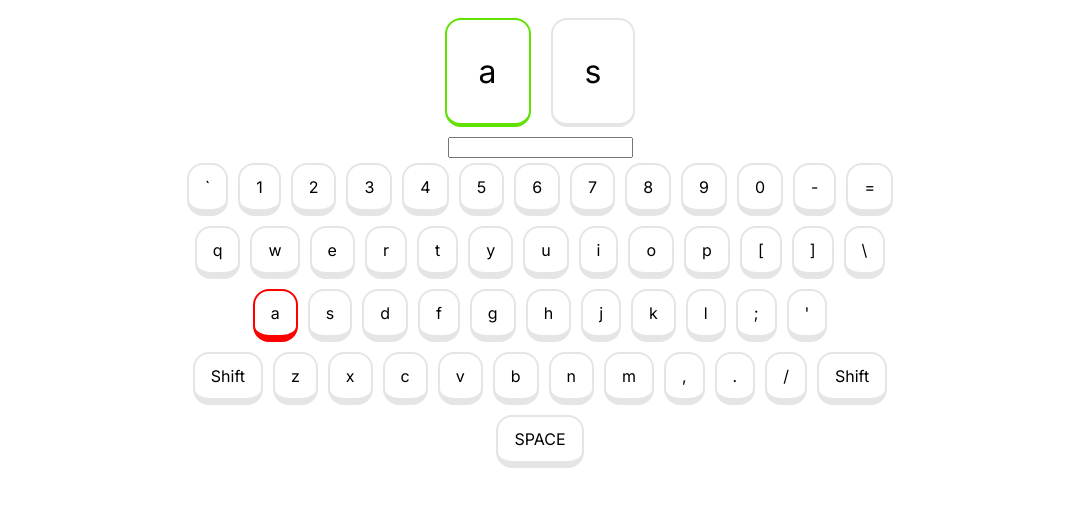
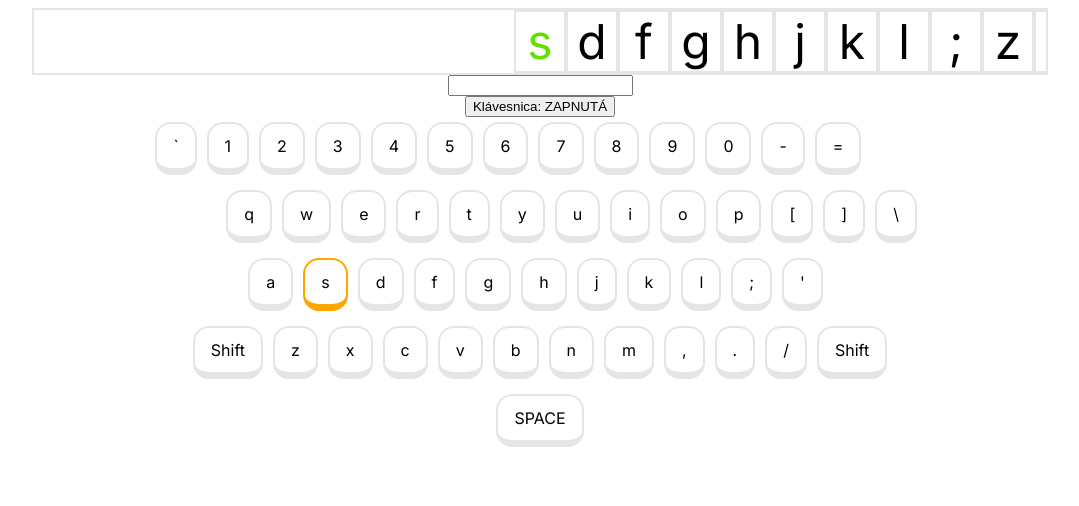
Before and after one commit to GAMIS65/LayoutMaster, a Next.js app: page / in a window 1280 px wide. Shown: the top 506 px of the page, without its empty margins (100-1179 px from the left). Built offline with nearby package versions, Linux system fonts and the light colour scheme.

Commit message:
Rewrite LetterDisplay

```diff
--- a/src/app/components/LetterDisplay.tsx
+++ b/src/app/components/LetterDisplay.tsx
@@ -1,42 +1,45 @@
 import styles from '../page.module.css'
-type LetterDisplayProps = {
+import React, { useState, useEffect } from 'react'
+
+interface ScrollContainerProps {
   text: string;
-  index: number;
+  currentLetter: number;
 }
 
-type DisplayKeyProps = {
-  name: string;
-  isActive: boolean;
-}
+function LetterDisplay({ text, currentLetter }: ScrollContainerProps) {
+  const [letters, setLetters] = useState<string[]>(text.split(''));
+  const [shiftedLetters, setShiftedLetters] = useState<string[]>([]);
 
-function DisplayKey({name, isActive}: DisplayKeyProps) {
-  return <div className={`${styles.letter} ${isActive ? styles.active : ''}`}>{name}</div>;
-}
+  useEffect(() => {
+    if (currentLetter > 0) {
+      setShiftedLetters((prevLetters) => [...prevLetters, letters[0]]);
+      setLetters((prevLetters) => prevLetters.slice(1));
+    }
+  }, [currentLetter]);
 
-function LetterDisplay({ text, index }: LetterDisplayProps) {
-
-  const letters = text.split("");
-  console.log(text);
   return (
-  <div className={styles["letter-display"]}>
-
-      {text[index-1] && <DisplayKey name={text[index-1]} isActive={false}/> }
-
-      {text[index] && <DisplayKey name={text[index]} isActive={true}/>}
-
-      {text[index+1] && <DisplayKey name={text[index+1]} isActive={false}/>}
-  </div>
+    <div id={styles["scroll-container"]}>
+      <div id={styles["scroll"]}>
+        <div id={styles["scroll-left"]}>
+          {shiftedLetters.map((letter, index) => (
+            <div key={index} className={styles["display-letter"]}>
+              {letter}
+            </div>
+          ))}
+        </div>
+        <div id={styles["scroll-center"]}>
+          <div className={styles["display-letter"]}>{letters[0]}</div>
+        </div>
+        <div id={styles["scroll-right"]}>
+          {letters.slice(1).map((letter, index) => (
+            <div key={index} className={styles["display-letter"]}>
+              {letter}
+            </div>
+          ))}
+        </div>
+      </div>
+    </div>
   );
-  // return (
-  //   <div className={styles["letter-display"]}>
-  //     {letters.map((letter, test) => (
-  //       <DisplayKey key={test}  name={letter} isActive={index === test}/>
-  //     ))}
-  //   </div>
-  // );
-  // return (
-  //   <div className={styles["letter"]}>{text}</div>
-  // )
-}
+};
 
 export default LetterDisplay
--- a/src/app/page.module.css
+++ b/src/app/page.module.css
@@ -93,3 +93,63 @@
   align-items: center;
   flex-direction: column;
 }
+
+#scroll-container {
+  border: 2px solid #e5e5e5;
+
+
+  display: flex;
+  justify-content: center;
+  overflow: hidden;
+  width: 80%;
+  margin: auto;
+  font-size: 36pt;
+}
+
+#scroll {
+  position: relative;
+}
+
+#scroll-center {
+  color: #60E100;
+}
+
+#scroll-left,
+#scroll-right {
+  display: flex;
+  position: absolute;
+  top: 0;
+}
+
+#scroll-left {
+  right: 100%;
+}
+
+#scroll-right {
+  left: 100%;
+}
+
+.display-letter {
+  border: 2px solid #e5e5e5;
+  width: 1em;
+  display: flex;
+  justify-content: center;
+}
+
+.row {
+  display: flex;
+  justify-content: center;
+  margin-bottom: 5px;
+}
+
+.row1 {
+  margin-left: -5%;
+}
+
+.row2 {
+  margin-left: 5%;
+}
+
+.row3 {
+  margin-left: -0.7%;
+}
--- a/src/app/page.tsx
+++ b/src/app/page.tsx
@@ -19,14 +19,27 @@ function Key({ name, isActive, style }: KeyProps) {
 
 
 export default function Home() {
-  const [text, setText] = useState('asdfghjkl;zxcvbnm,./');
+  const [text, setText] = useState('sdfghjkl;zxcvbnm,./');
   const [currentLetter, setCurrentLetter] = useState(0);
   const [leftShift, setLeftShift] = useState(false);
   const [rightShift, setRightShift] = useState(false);
+  const [inputLength, setInputLength] = useState(0);
+  const [showKeyboard, setShowKeyboard] = useState(true);
 
-  const handleKeyDown = (event: any) => {
-    setCurrentLetter(event.currentTarget.value.length);
+const handleKeyDown = (event: React.ChangeEvent<HTMLInputElement>) => {
+  const inputValue = event.currentTarget.value;
+  const lastEnteredLetter = inputValue[inputValue.length - 1];
+
+  if (inputValue.length < inputLength) {
+    event.currentTarget.value = inputValue + text[currentLetter - 1];
+  } else if (lastEnteredLetter === text[currentLetter]) {
+    setCurrentLetter(inputValue.length);
+    setInputLength(inputValue.length);
+  } else {
+    event.currentTarget.value = inputValue.slice(0, inputValue.length - 1);
+  }
 };
+
 
   const findShiftForKey = (letterToFind: string, layout: any): string | undefined => {
     for (const row in layout) {
@@ -62,17 +75,18 @@ export default function Home() {
     }
   }, [text, currentLetter]);
 
-  const keyboard = Object.entries(layout).map(([rowKey, row]) => (
-    <div key={rowKey} className={styles.row}>
+const keyboard = Object.entries(layout).map(([rowKey, row], index) => (
+  <div key={rowKey} className={`${styles.row} ${styles[`row${index + 1}`]}`}>
     {Object.entries(row).map(([key, keyProps]) => (
       <Key
         key={key}
-          name={keyProps.letter[0] || ''}
+        name={keyProps.letter[0] || ""}
         style={keyProps.finger}
         isActive={
           text[currentLetter] === keyProps.letter[1] ||
           (keyProps.letter[2] && text[currentLetter] === keyProps.letter[2]) ||
-            (keyProps.letter[1] === 'ShiftLeft' && leftShift || keyProps.letter[1] === "ShiftRight" && rightShift)
+          (keyProps.letter[1] === "ShiftLeft" && leftShift) ||
+          (keyProps.letter[1] === "ShiftRight" && rightShift)
         }
       />
     ))}
@@ -81,10 +95,10 @@ export default function Home() {
 
   return (
     <div className={styles.wrapper}>
-      <LetterDisplay text={text} index={currentLetter}/>
-      {/* <div>{text}</div> */}
+      <LetterDisplay text={text} currentLetter={currentLetter} />
       <input onChange={handleKeyDown} />
-      {keyboard}
+      <button onClick={() => setShowKeyboard(!showKeyboard)}>{showKeyboard ? 'Klávesnica: ZAPNUTÁ' : 'Klávesnica: VYPNUTÁ'} </button>
+      {showKeyboard && keyboard}
     </div>
   );
 }
```
Lines whose indentation alone changed are shown as unchanged.
